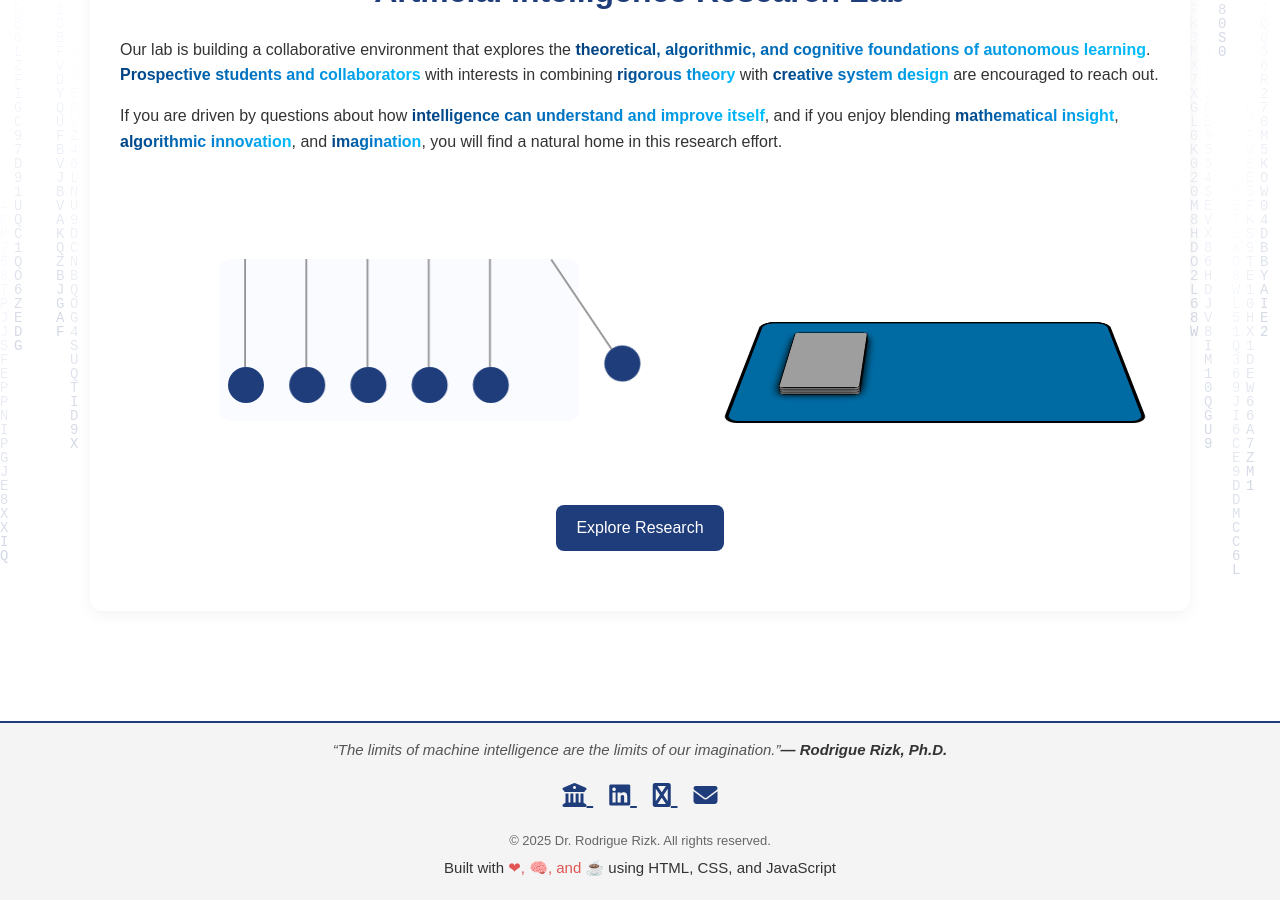
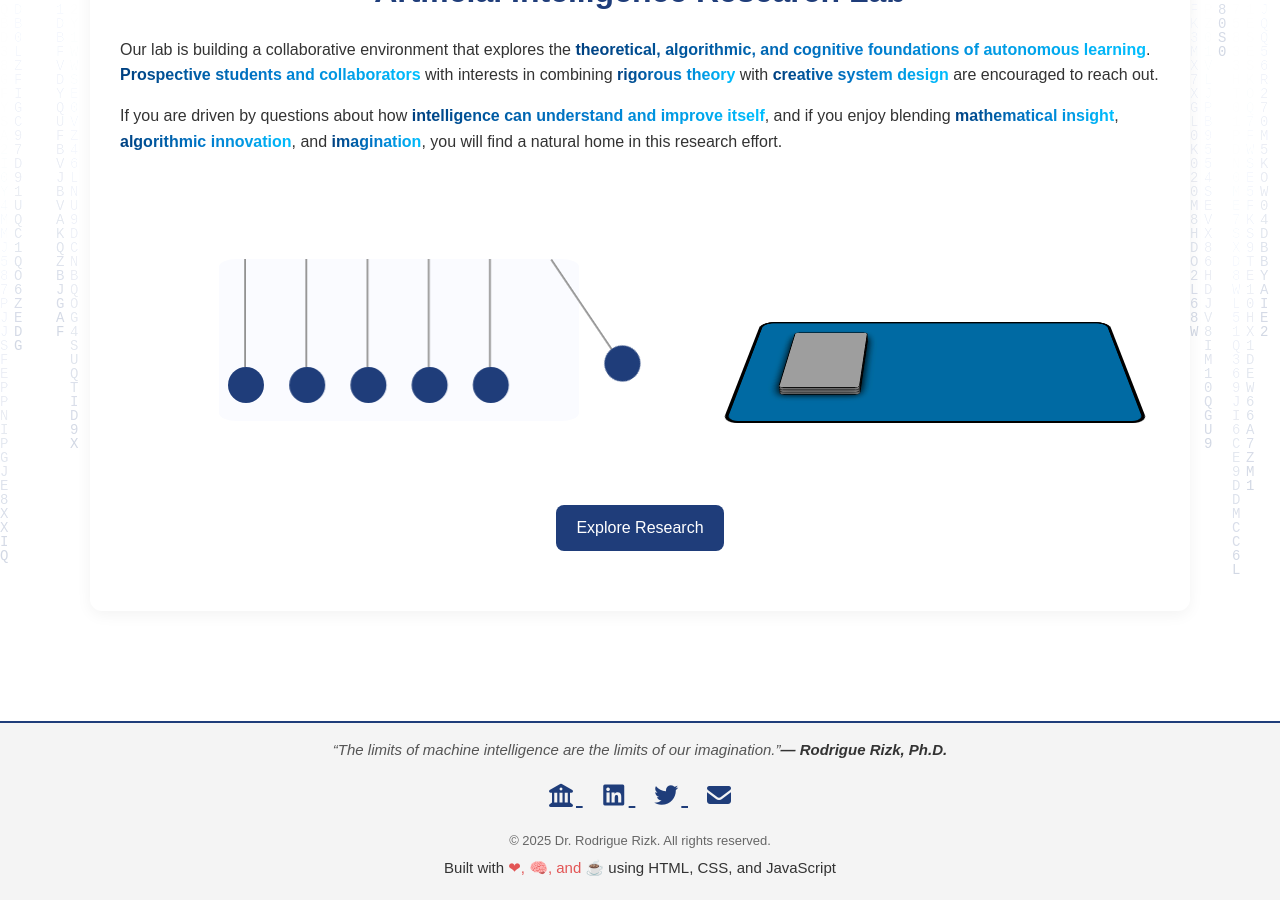
Before and after one commit to rodriguerizk/rodriguerizk.github.io, a Jekyll site: the page index.html, which Jekyll copies as it is, in a window 1280 px wide and 900 px high, scrolled down 1954 px. Built offline with Jekyll 4.4.1, drawn with Linux system fonts in a browser that asks for light colours; nearby versions of some CDN libraries; grey boxes are pictures that could not be loaded.

Commit message:
Update index.html

```diff
--- a/index.html
+++ b/index.html
@@ -77,7 +77,7 @@
 
   <!-- Stylesheets -->
   <link rel="stylesheet" href="css/style.css">
-  <link rel="stylesheet" href="https://cdnjs.cloudflare.com/ajax/libs/font-awesome/6.5.0/css/all.min.css" integrity="sha512-..." crossorigin="anonymous" referrerpolicy="no-referrer" />
+  <link rel="stylesheet" href="https://cdnjs.cloudflare.com/ajax/libs/font-awesome/7.0.1/css/all.min.css" integrity="sha512-..." crossorigin="anonymous" referrerpolicy="no-referrer" />
 
 </head>
 
@@ -384,7 +384,7 @@
         <i class="fab fa-linkedin"></i>
       </a>
       <a href="https://x.com/rizk_rodrigue/" target="_blank" rel="noopener noreferrer" aria-label="Twitter">
-        <i class="fas fa-twitter"></i>
+        <i class="fab fa-twitter"></i>
       </a>
       <a href="mailto:rodrigue.rizk@usd.edu" aria-label="Email">
         <i class="fas fa-envelope"></i>
```
